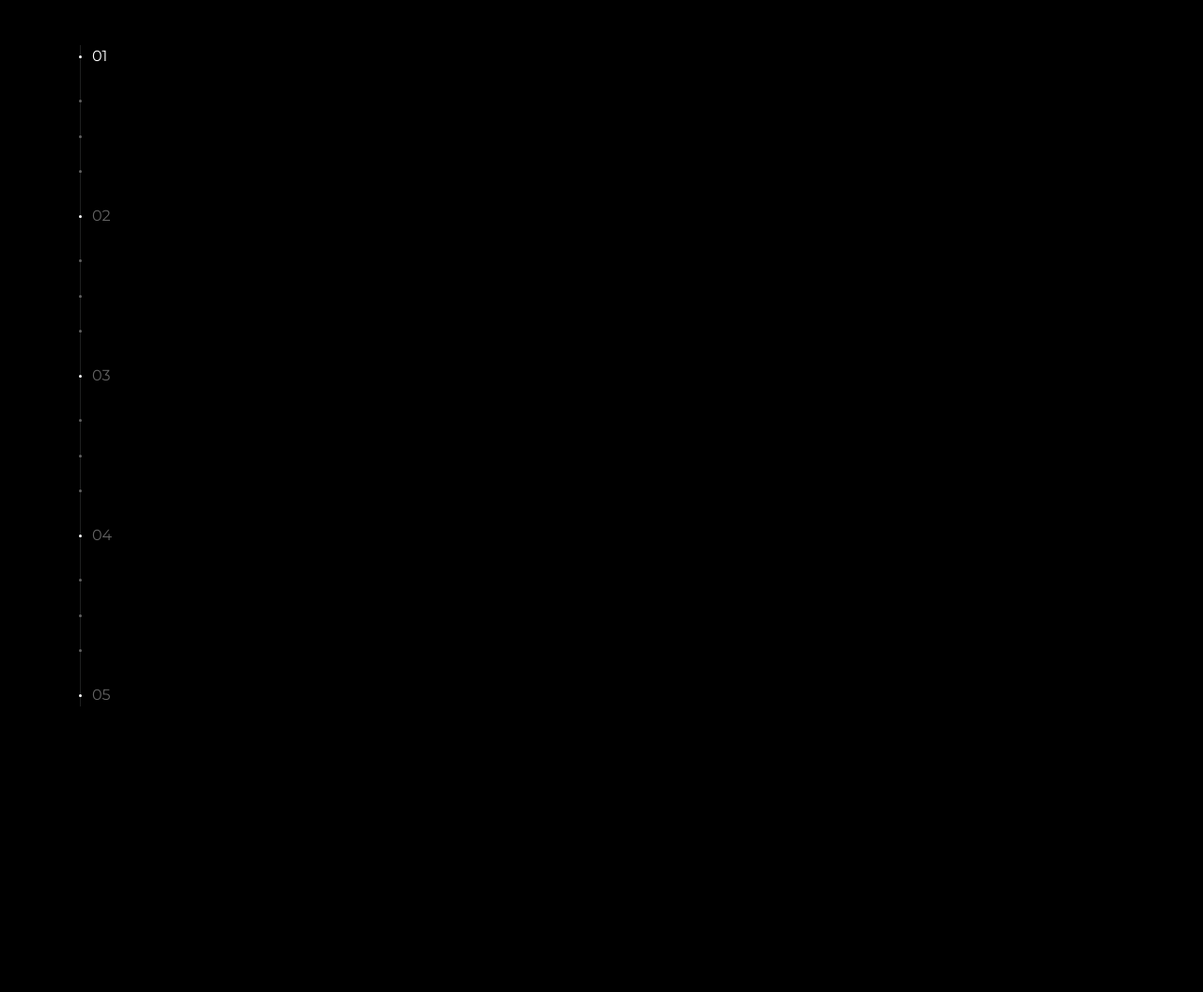
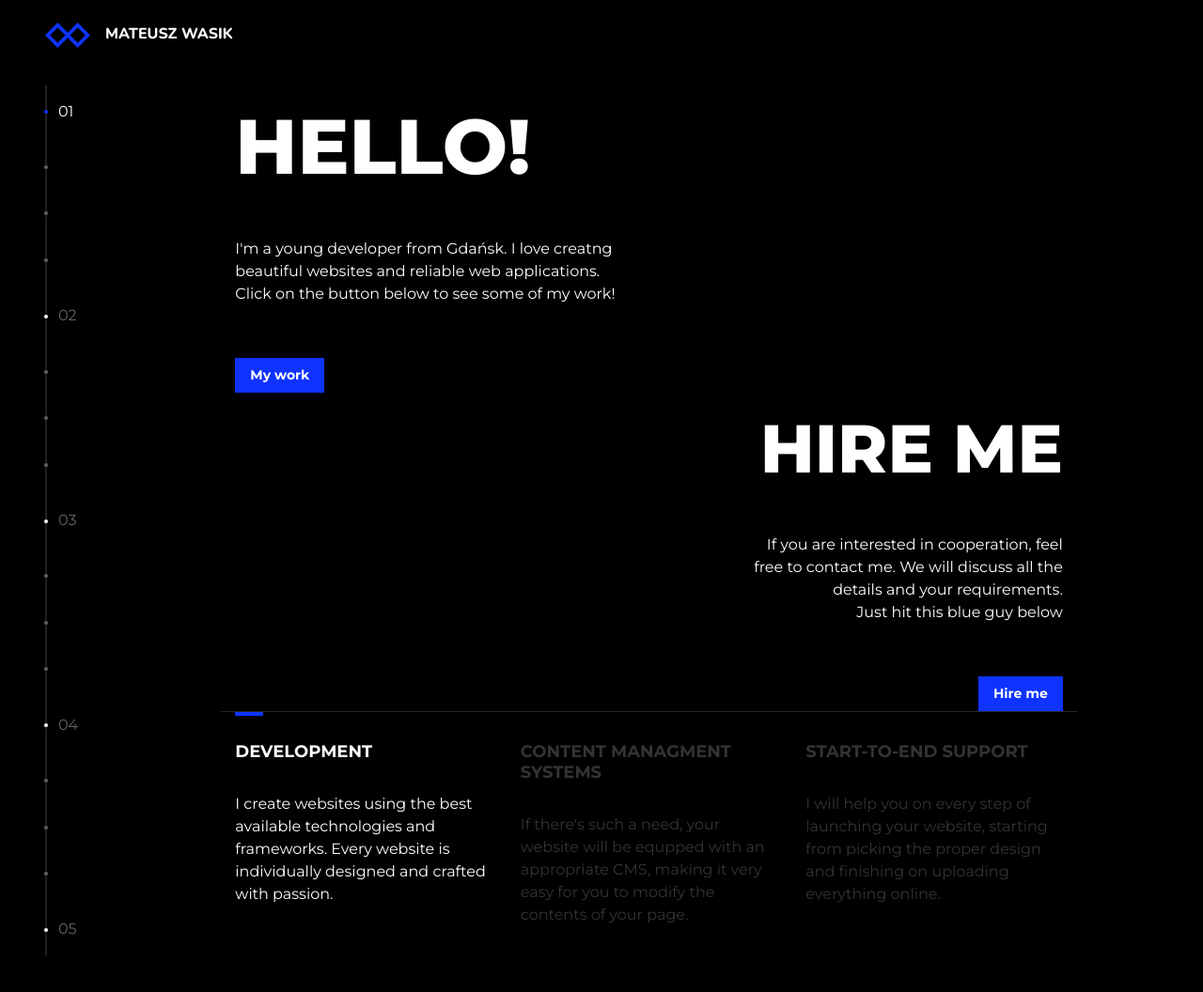
Before and after one commit to morphy/portfolio, a plain HTML site: page index.html in a window 1280 px wide. Shown: the whole page at 94% size. Before the commit the page ends 800 px from the top, so only its background shows below. Drawn offline with nearby package versions, Linux system fonts and the light colour scheme.

Commit message:
First screen

```diff
--- a/index.html
+++ b/index.html
@@ -5,14 +5,35 @@
     <meta name="author" content="Mateusz Wasik">
     <title>Portfolio</title>
     <link rel="stylesheet" href="https://stackpath.bootstrapcdn.com/bootstrap/4.1.3/css/bootstrap.min.css" integrity="sha384-MCw98/SFnGE8fJT3GXwEOngsV7Zt27NXFoaoApmYm81iuXoPkFOJwJ8ERdknLPMO" crossorigin="anonymous">
-    <link rel="stylesheet" href="https://fonts.googleapis.com/css?family=Montserrat&amp;subset=latin-ext">
+    <link rel="stylesheet" href="https://fonts.googleapis.com/css?family=Montserrat:300,400,700,800,900|Nunito:800&amp;subset=latin-ext">
     <link rel="stylesheet" href="style.css">
+    <script src="https://code.jquery.com/jquery-3.3.1.slim.min.js" integrity="sha384-q8i/X+965DzO0rT7abK41JStQIAqVgRVzpbzo5smXKp4YfRvH+8abtTE1Pi6jizo" crossorigin="anonymous"></script>
+    <script src="https://cdnjs.cloudflare.com/ajax/libs/popper.js/1.14.6/umd/popper.min.js" integrity="sha384-wHAiFfRlMFy6i5SRaxvfOCifBUQy1xHdJ/yoi7FRNXMRBu5WHdZYu1hA6ZOblgut" crossorigin="anonymous"></script>
+    <script src="https://stackpath.bootstrapcdn.com/bootstrap/4.2.1/js/bootstrap.min.js" integrity="sha384-B0UglyR+jN6CkvvICOB2joaf5I4l3gm9GU6Hc1og6Ls7i6U/mkkaduKaBhlAXv9k" crossorigin="anonymous"></script>
+    <script>
+
+      $(function()
+      {
+        $('.card').on('click', function()
+        {
+          $('.card.active').removeClass('active');
+          $(this).addClass('active');
+        });
+      });
+
+    </script>
   </head>
   <body>
-    <div class="container h-100">
-      <div class="row h-100 py-5">
+    <div class="container-fluid d-flex flex-column h-100 px-5">
+      <div class="row">
+        <div class="col-12 py-4 d-flex align-content-center">
+          <img src="img/logo.svg" class="float-left">
+          <p class="mb-0 ml-3 name">Mateusz Wasik</p>
+        </div>
+      </div>
+      <div class="row flex-grow-1 pt-3 pb-5">
         <div class="col-1">
-          <div class="d-flex flex-column justify-content-between h-100 menu">
+          <div class="d-flex flex-column justify-content-between py-3 h-100 menu">
             <div class="item-title active">01</div>
             <div class="item-spacer"></div>
             <div class="item-spacer"></div>
@@ -32,10 +53,53 @@
             <div class="item-title">05</div>
           </div>
         </div>
-        <div class="col-9 offset-1"></div>
+        <div class="col-9 offset-1 d-flex flex-column justify-content-between">
+          <div class="row">
+            <div class="col-6 py-3">
+              <h1>Hello!</h1>
+              <p class="my-5">I'm a young developer from Gdańsk. I love creatng beautiful websites and reliable web applications. Click on the button below to see some of my work!</p>
+              <button type="button" class="btn btn-primary mt-2">My work</button>
+            </div>
+            <div class="col-6">
+            </div>
+            <div class="col-5 offset-7 text-right">
+              <h2>Hire me</h2>
+              <p class="my-5">If you are interested in cooperation, feel free to contact me. We will discuss all the details and your requirements.<br>Just hit this blue guy below</p>
+              <button type="button" class="btn btn-primary mt-2">Hire me</button>
+            </div>
+          </div>
+          <div class="row border-top border-secondary">
+            <div class="col-4">
+              <div class="card active">
+                <div class="indicator"></div>
+                <div class="card-body">
+                  <h5 class="card-title">Development</h5>
+                  <p class="card-text">I create websites using the best available technologies and frameworks. Every website is individually designed and crafted with passion.</p>
+                </div>
+              </div>
+            </div>
+            <div class="col-4">
+              <div class="card">
+                <div class="indicator"></div>
+                <div class="card-body">
+                  <h5 class="card-title">Content managment systems</h5>
+                  <p class="card-text">If there's such a need, your website will be equpped with an appropriate CMS, making it very easy for you to modify the contents of your page.</p>
+                </div>
+              </div>
+            </div>
+            <div class="col-4">
+              <div class="card">
+                <div class="indicator"></div>
+                <div class="card-body">
+                  <h5 class="card-title">Start-to-end support</h5>
+                  <p class="card-text">I will help you on every step of launching your website, starting from picking the proper design and finishing on uploading everything online.</p>
+                </div>
+              </div>
+            </div>
+          </div>
+        </div>
         <div class="col-1"></div>
       </div>
     </div>
-
   </body>
 </html>
--- a/style.css
+++ b/style.css
@@ -10,7 +10,7 @@ html, body
 
 .menu
 {
-  border-left: 1px solid #1e1f1f;
+  border-left: 2px solid #1e1f1f;
 }
 
 .item-title
@@ -25,24 +25,117 @@ html, body
   color: #fff;
 }
 
+.item-title.active::before
+{
+  background: #0f33ff;
+}
+
 .item-title::before
 {
   display: block;
   content: ' ';
   position: absolute;
   top: calc(50% - 1.5px);
-  left: -2px;
-  width: 3px;
-  height: 3px;
+  left: -3px;
+  width: 4px;
+  height: 4px;
   border-radius: 50%;
   background: #fff;
 }
 
 .item-spacer
 {
-  width: 3px;
-  height: 3px;
-  transform: translateX(-2px);
+  width: 4px;
+  height: 4px;
+  transform: translateX(-3px);
   border-radius: 50%;
   background: #636363;
 }
+
+.name
+{
+  font-family: Nunito;
+  font-weight: 800;
+  text-transform: uppercase;
+}
+
+h1
+{
+  text-transform: uppercase;
+  font-size: 82px;
+  font-weight: 800;
+}
+
+h2
+{
+  text-transform: uppercase;
+  font-size: 72px;
+  font-weight: 800;
+}
+
+.btn-primary
+{
+  font-weight: 700;
+  font-size: 14px;
+  background: #0f33ff;
+  border: 0;
+  border-radius: 0;
+  padding: 8px 16px;
+}
+
+.card
+{
+  background-color: transparent;
+  border: 0;
+  border-radius: 0;
+  padding-bottom: 32px;
+  opacity: 0.2;
+  cursor: pointer;
+  transition: 0.2s;
+}
+
+.indicator
+{
+  display: none;
+  position: absolute;
+  top: 0;
+  left: 0;
+  width: 30px;
+  height: 4px;
+  background: #0f33ff;
+}
+
+.card.active
+{
+  opacity: 1;
+}
+
+.card.active .indicator
+{
+  display: block;
+}
+
+.card-body
+{
+  padding: 0;
+  margin-top: 32px;
+}
+
+.card-title
+{
+  margin-bottom: 32px;
+  font-size: 18px;
+  font-weight: 700;
+  text-transform: uppercase;
+}
+
+.card-text
+{
+  font-size: 16px;
+  font-weight: 400;
+}
+
+.border-secondary
+{
+  border-color: #282828 !important;
+}
```
Also changed, not shown: img/logo.svg (added).
